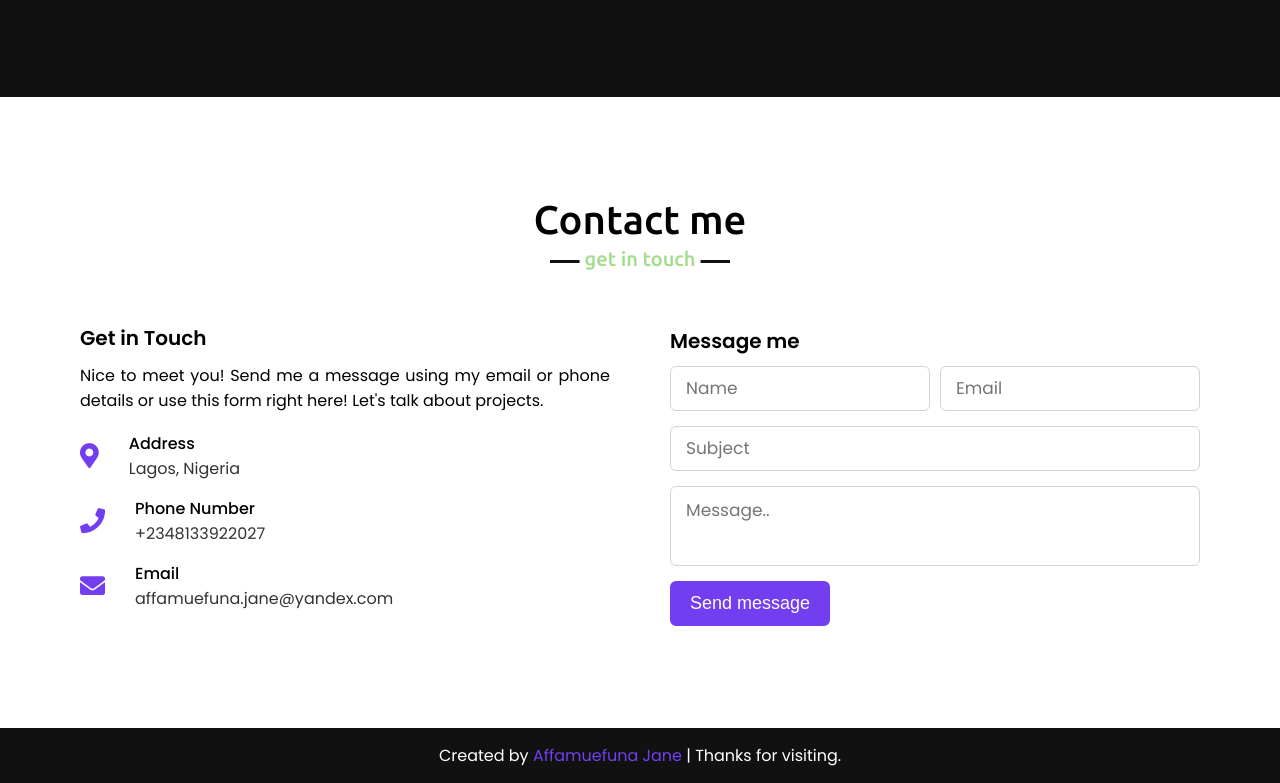
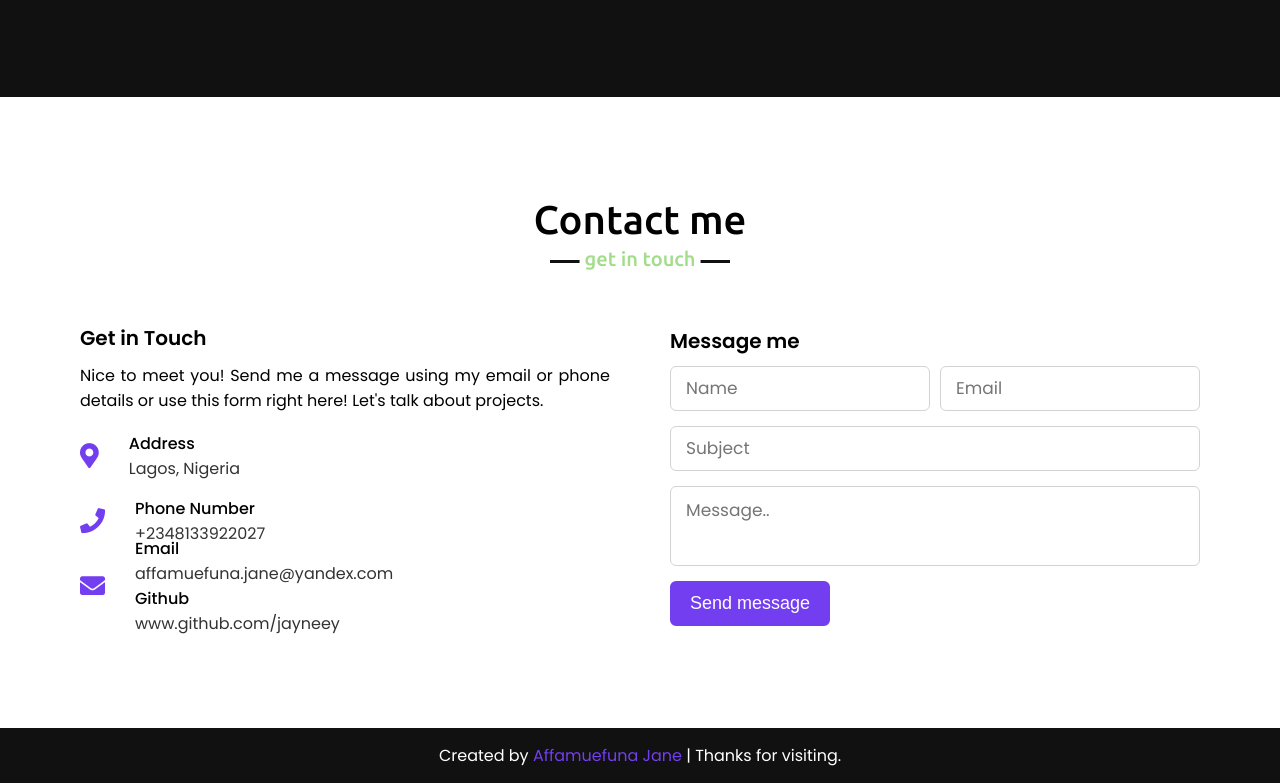
Before and after one commit to JayneAF/JAYNE-s-Portfolio, a plain HTML site: page index.html in a window 1280 px wide. Shown: the part 2068-2851 px from the top of the page. Drawn offline with nearby package versions, Linux system fonts and the light colour scheme.

Commit message:
Update index.html

```diff
--- a/index.html
+++ b/index.html
@@ -135,6 +135,8 @@
                             <div class="info">
                                 <div class="head">Email</div>
                                 <div class="sub-title">affamuefuna.jane@yandex.com</div>
+                                <div class="head">Github</div>
+                                <div class="sub-title">www.github.com/jayneey</div>
                             </div>
                         </div>
                     </div>
```
